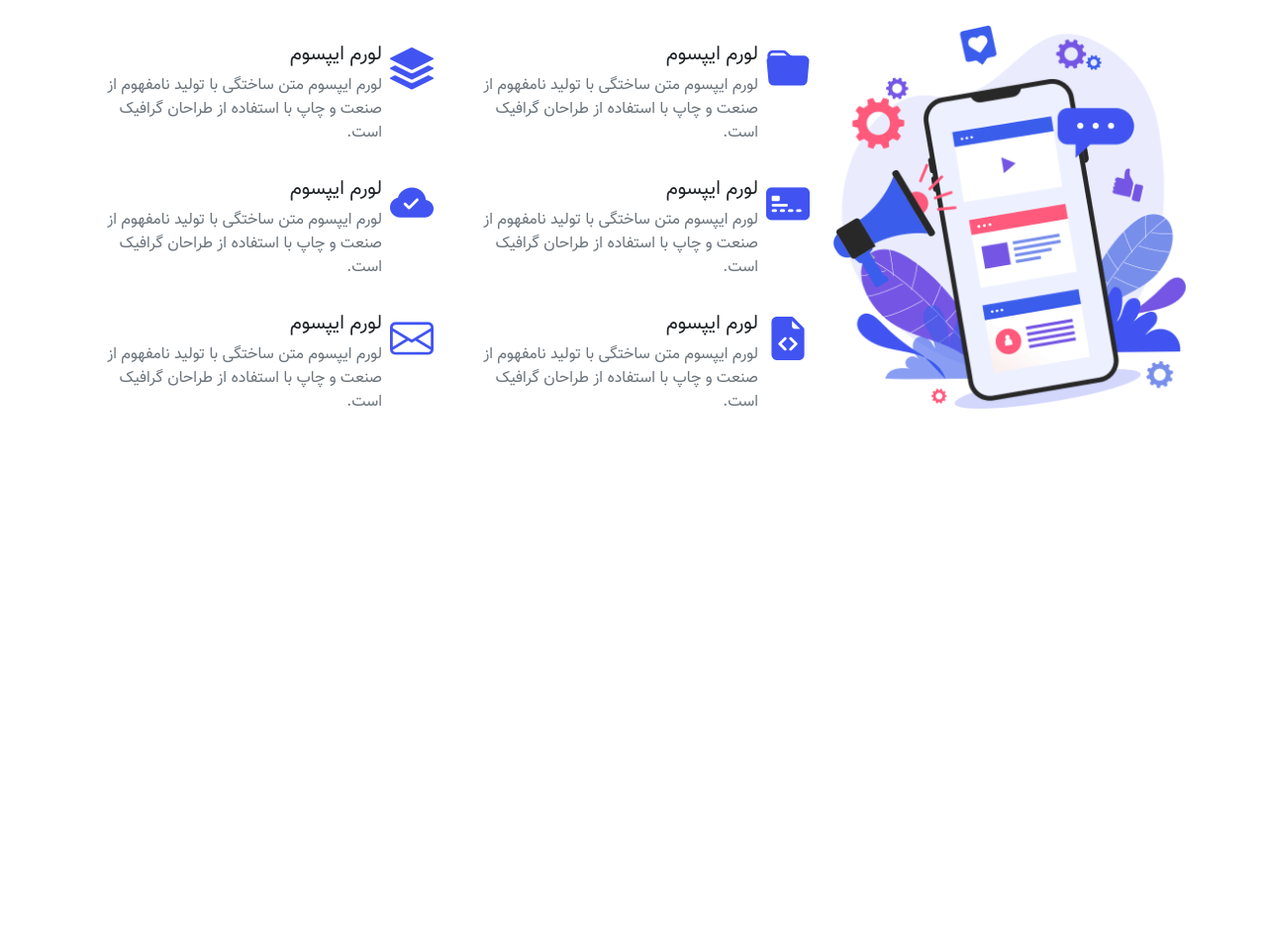
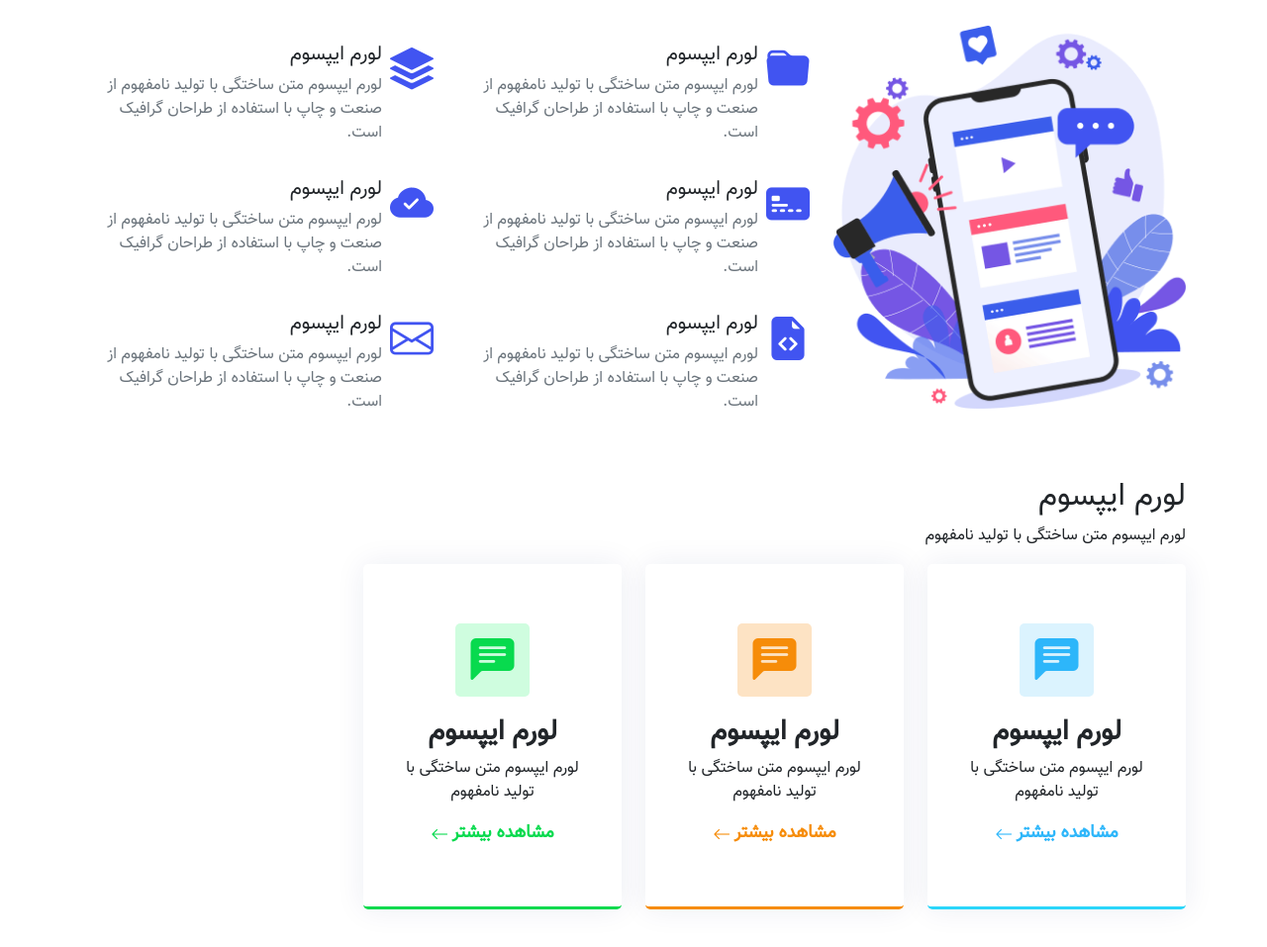
Before and after one commit to SaeedRayatMoghadam/Marketing-LandingPage, a plain HTML site: page index.html in a window 1280 px wide. Shown: the part 2111-3068 px from the top of the page at 99% size. Before the commit the page ends 2594 px from the top, so only its background shows below. Drawn offline with nearby package versions, Linux system fonts and the light colour scheme; a script that the page names is missing; files whose address does not match are found by name.

Commit message:
Create Services section

```diff
--- a/css/style.css
+++ b/css/style.css
@@ -10,6 +10,10 @@
 
 body {
   font-family: "Vazir" !important;
+}
+
+a {
+  text-decoration: none;
 }
 
 .transition-all {
@@ -35,19 +39,18 @@ section.intro {
 }
 
 button.btn-intro {
-    transition: all 0.5s;
+  transition: all 0.5s;
 }
 button.btn-intro:hover {
-    transform: scale(1.1);
+  transform: scale(1.1);
 }
 
 /* ABOUT */
-.about-bg{
+.about-bg {
   background-color: #f9f9f9;
   padding: 50px;
 }
 /* ABOUT */
-
 
 /* COUNTS */
 .counts i {
@@ -56,10 +59,120 @@ button.btn-intro:hover {
 }
 /* COUNTS */
 
-
 /* FEATURES */
 .features i {
   font-size: 44px;
   color: #4154f1;
 }
 /* FEATURES */
+
+/* SERVICES */
+.services .service-box {
+  box-shadow: 0 0 30px rgba(1, 41, 112, 0.08);
+  padding: 60px 30px;
+  text-align: center;
+  border-radius: 5px;
+  transition: all 0.3s;
+  cursor: pointer;
+}
+
+.services .service-box .service-box-icon {
+  font-size: 44px;
+  padding: 15px;
+  line-height: 0;
+  display: inline-block;
+  margin-bottom: 20px;
+  border-radius: 5px;
+  transition: all 0.4s;
+}
+
+.services .service-box a {
+  font-size: 18px;
+  font-weight: 800;
+  display: flex;
+  align-items: center;
+  justify-content: center;
+}
+
+.services .service-box a i {
+  font-size: 18px;
+  line-height: 0;
+  margin-right: 0.2rem;
+  transition: all 0.3s;
+}
+
+
+.services .service-box:hover > .service-box-icon {
+  background-color: #fff;
+}
+
+.services .service-box:hover .service-box-btn {
+  color: #fff;
+}
+.services .service-box:hover .service-box-btn i {
+  margin-right: 0.5rem;
+}
+
+/* BOX-BLUE */
+.box-blue {
+  border-bottom: 3px solid #2bd6fa;
+}
+
+.box-blue .service-box-icon {
+  color: #2db6fa;
+  background-color: #dbf3fe;
+}
+
+.box-blue a {
+  color: #2db6fa;
+}
+
+.box-blue:hover {
+  background-color: #2bd6fa;
+  color: #fff;
+}
+/* BOX-BLUE */
+
+
+/* BOX-ORANGE */
+.box-orange {
+  border-bottom: 3px solid #f68c09;
+}
+
+.box-orange .service-box-icon {
+  color: #f68c09;
+  background-color: #fde3c4;
+}
+
+.box-orange a {
+  color: #f68c09;
+}
+
+.box-orange:hover {
+  background-color: #f68c09;
+  color: #fff;
+}
+/* BOX-ORANGE */
+
+
+/* BOX-GREEN */
+.box-green {
+  border-bottom: 3px solid #08da4e;
+}
+
+.box-green .service-box-icon {
+  color: #08da4e;
+  background-color: #cffddf;
+}
+
+.box-green a {
+  color: #08da4e;
+}
+
+.box-green:hover {
+  background-color: #08da4e;
+  color: #fff;
+}
+/* BOX-GREEN */
+
+/* SERVICES */
--- a/index.html
+++ b/index.html
@@ -324,6 +324,52 @@
     </section>
     <!-- Features -->
 
+    <!-- SERVICES -->
+    <section class="services my-5">
+      <div class="container">
+        <div class="row">
+          <h2>لورم ایپسوم</h2>
+          <p>لورم ایپسوم متن ساختگی با تولید نامفهوم</p>
+        </div>
+        <div class="row gy-3">
+          <div class="col-md-4 col-lg-3">
+            <div class="service-box box-blue">
+              <i class="bi bi-chat-left-text-fill service-box-icon"></i>
+              <h3 class="fw-bold">لورم ایپسوم</h3>
+              <p>لورم ایپسوم متن ساختگی با تولید نامفهوم</p>
+              <a class="service-box-btn" href="#">
+                مشاهده بیشتر
+                <i class="bi bi-arrow-left"></i>
+              </a>
+            </div>
+          </div>
+          <div class="col-md-4 col-lg-3">
+            <div class="service-box box-orange">
+              <i class="bi bi-chat-left-text-fill service-box-icon"></i>
+              <h3 class="fw-bold">لورم ایپسوم</h3>
+              <p>لورم ایپسوم متن ساختگی با تولید نامفهوم</p>
+              <a class="service-box-btn" href="#">
+                مشاهده بیشتر
+                <i class="bi bi-arrow-left"></i>
+              </a>
+            </div>
+          </div>
+          <div class="col-md-4 col-lg-3">
+            <div class="service-box box-green">
+              <i class="bi bi-chat-left-text-fill service-box-icon"></i>
+              <h3 class="fw-bold">لورم ایپسوم</h3>
+              <p>لورم ایپسوم متن ساختگی با تولید نامفهوم</p>
+              <a class="service-box-btn" href="#">
+                مشاهده بیشتر
+                <i class="bi bi-arrow-left"></i>
+              </a>
+            </div>
+          </div>
+        </div>
+      </div>
+    </section>
+    <!-- SERVICES -->
+
     <script
       src="https://cdn.jsdelivr.net/npm/bootstrap@5.2.0-beta1/dist/js/bootstrap.bundle.min.js"
       integrity="sha384-pprn3073KE6tl6bjs2QrFaJGz5/SUsLqktiwsUTF55Jfv3qYSDhgCecCxMW52nD2"
```
